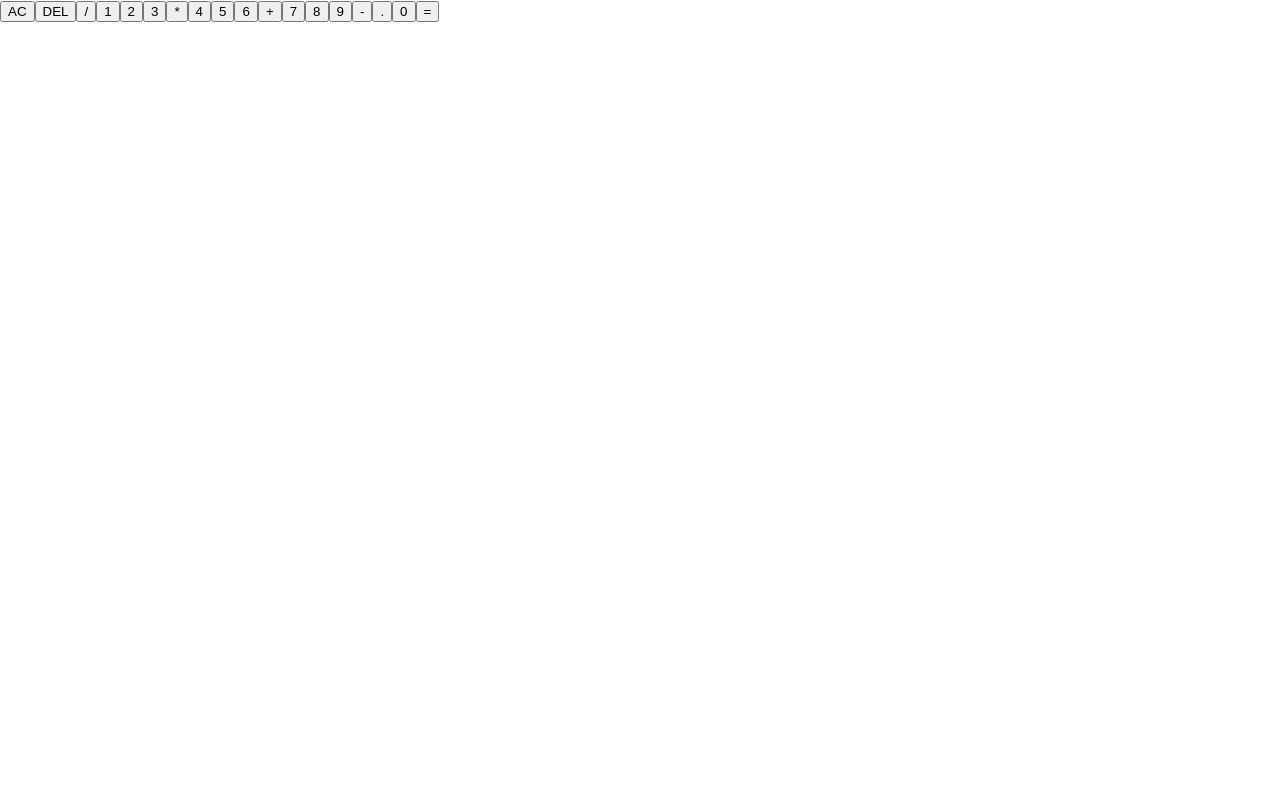
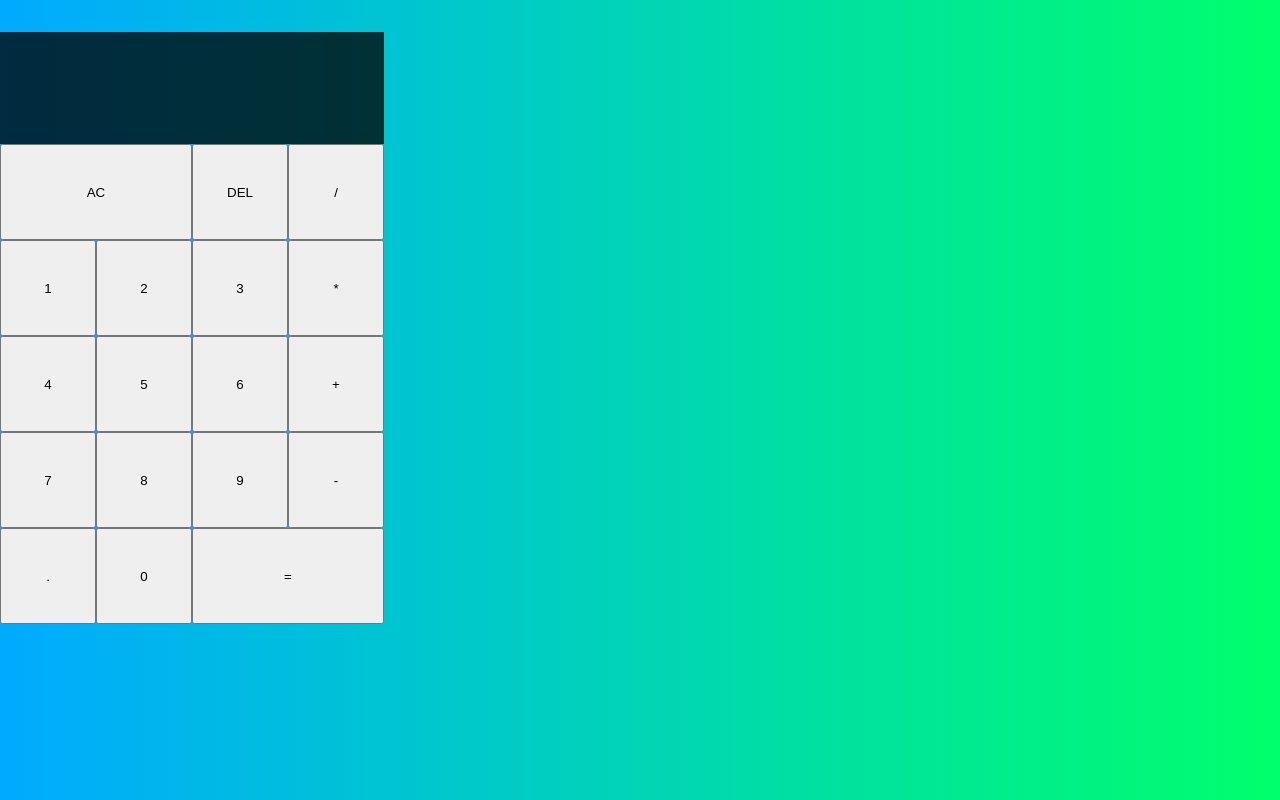
Before and after one commit to Godawela/calculatorWithReact, a React (Create React App) app: page / in a window 1280 px wide. Built offline with nearby package versions, Linux system fonts and the light colour scheme.

Commit message:
Add styling to the UI

```diff
--- a/src/App.css
+++ b/src/App.css
@@ -1,38 +1,25 @@
-.App {
-  text-align: center;
+*,*::after,*::before{
+  box-sizing: border-box;
 }
 
-.App-logo {
-  height: 40vmin;
-  pointer-events: none;
+body {
+  margin: 0;
+  background: linear-gradient(to right, #00AAFF,#00FF6C);
 }
 
-@media (prefers-reduced-motion: no-preference) {
-  .App-logo {
-    animation: App-logo-spin infinite 20s linear;
-  }
+.calculator-grid{
+  display: grid;
+  grid-template-columns: repeat(4, 6rem);
+  grid-template-rows: minmax(7rem,auto) repeat(5,6rem);
+  margin-top: 2rem;
 }
 
-.App-header {
-  background-color: #282c34;
-  min-height: 100vh;
-  display: flex;
-  flex-direction: column;
-  align-items: center;
-  justify-content: center;
-  font-size: calc(10px + 2vmin);
-  color: white;
+.span-two{
+  grid-column: span 2;
 }
 
-.App-link {
-  color: #61dafb;
+.output{
+  grid-column: 1/-1 ;
+  background-color: rgb(0, 0, 0, .75);
+  display: flex;
 }
-
-@keyframes App-logo-spin {
-  from {
-    transform: rotate(0deg);
-  }
-  to {
-    transform: rotate(360deg);
-  }
-}
```
